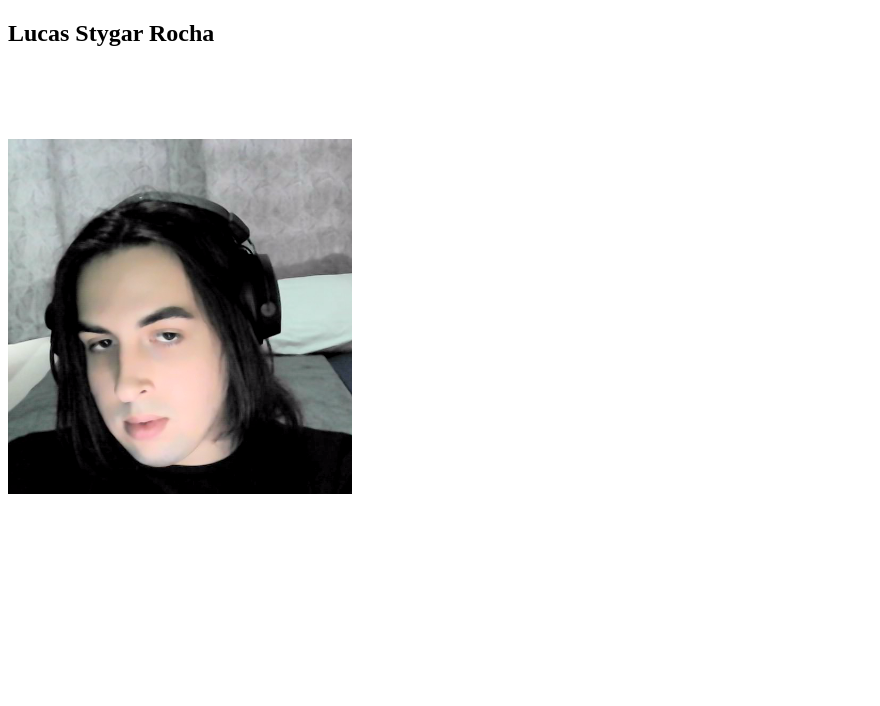
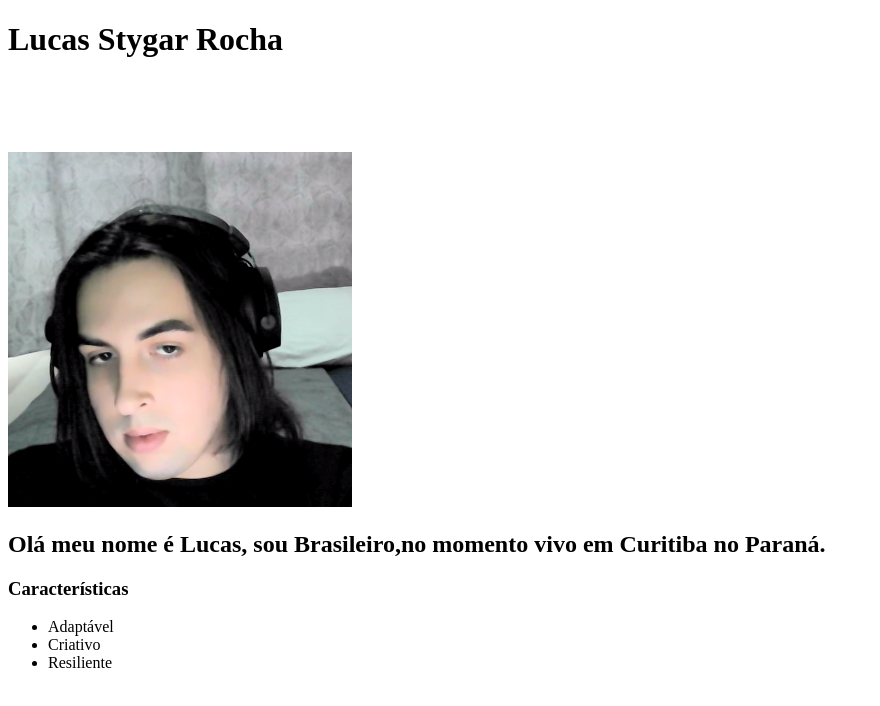
Before and after one commit to zstgar/zstgar.github.io, a plain HTML site: page index.html in a window 1280 px wide. Shown: the whole page, without its empty margins (0-880 px from the left). Drawn offline with Linux system fonts and the light colour scheme.

Commit message:
Atualizações

```diff
--- a/index.html
+++ b/index.html
@@ -7,7 +7,16 @@
     <title>PORTFÓLIO | Lucas stygar R.</title>
 </head>
 <body>
-    <h2>Lucas Stygar Rocha</h2> <br><br><br><br>
+    <h1>Lucas Stygar Rocha</h1> <br><br><br><br>
     <img src="/eu.png" alt="foto de lucas">
+    <h2>Olá meu nome é Lucas, sou Brasileiro,no momento vivo em Curitiba no Paraná.</h2>
+
+    <h3>Características</h3>
+
+    <ul>
+        <li>Adaptável</li>
+        <li>Criativo</li>
+        <li>Resiliente</li>
+    </ul>
 </body>
 </html>
```
